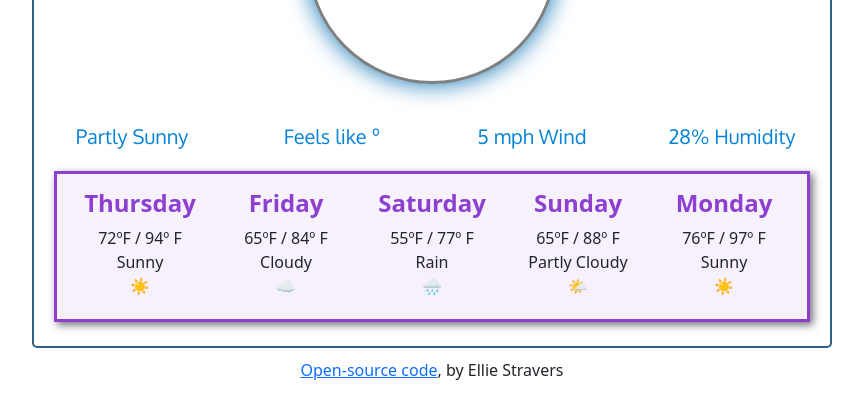
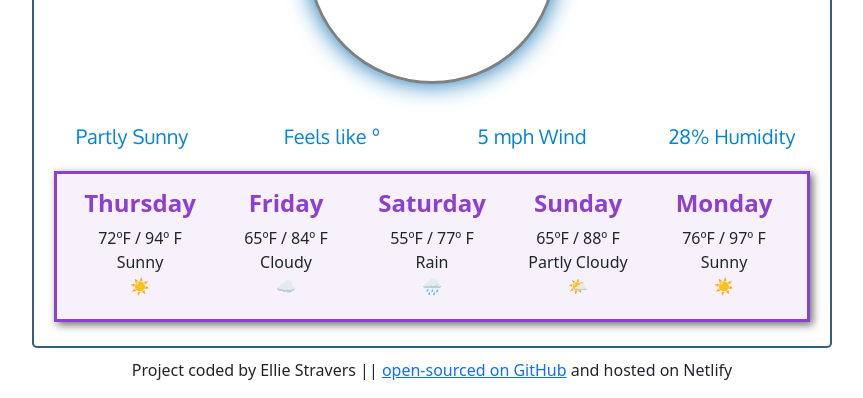
Before and after one commit to estravers25/shecodes-plus-project, a plain HTML site: page index.html in a window 1280 px wide. Shown: the part 413-811 px from the top of the page, without its empty margins (208-1071 px from the left). Drawn offline with nearby package versions, Linux system fonts and the light colour scheme; no server answers.

Commit message:
Updated footer text to include GitHub & Netlify

```diff
--- a/index.html
+++ b/index.html
@@ -140,7 +140,7 @@
       </div>
       <div>
           <p class="developer-links">
-              <a href="https://github.com/estravers25/shecodes-plus-project" target="blank">Open-source code</a>, by Ellie Stravers
+            Project coded by Ellie Stravers || <a href="https://github.com/estravers25/shecodes-plus-project" target="blank">open-sourced on GitHub</a> and hosted on Netlify
           </p>
       </div>
     </div>
```
